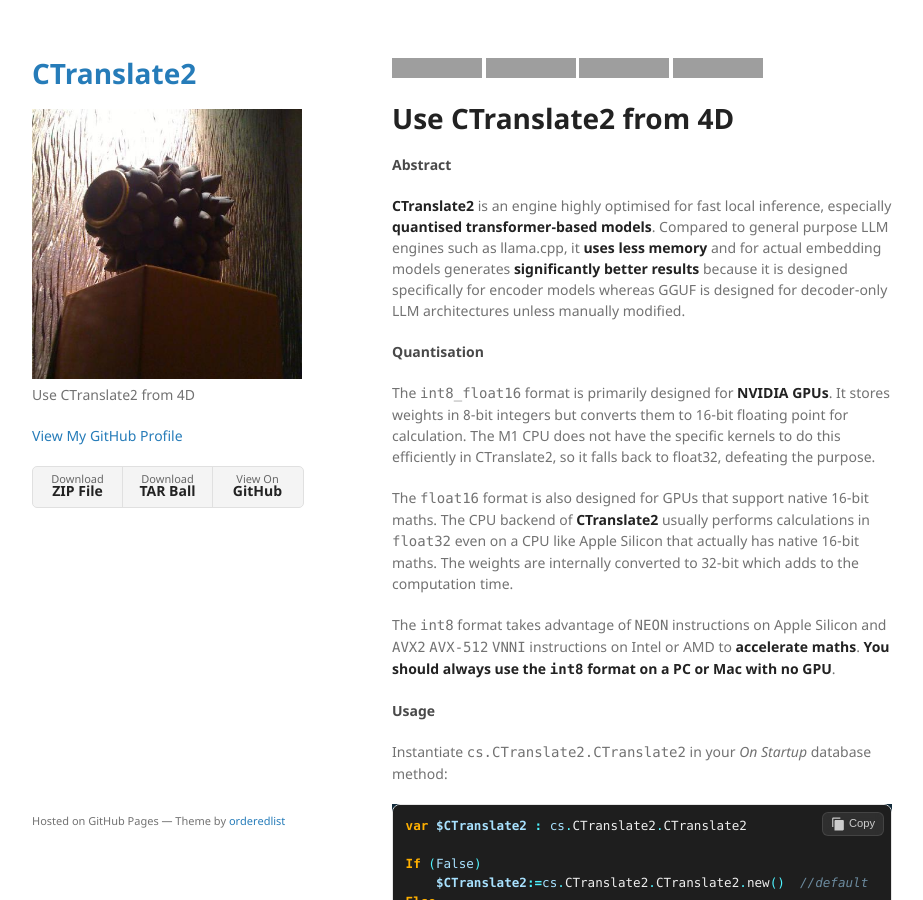
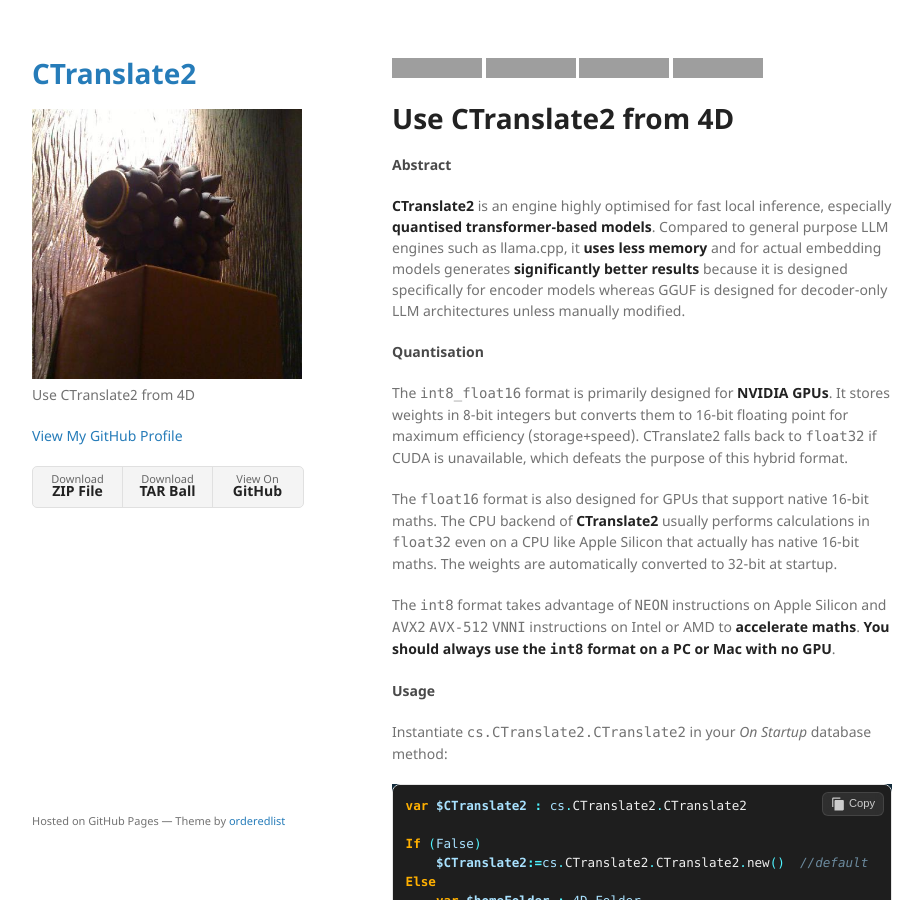
Before and after one commit to miyako/CTranslate2, a Jekyll site: the page built from index.md, in a window 1280 px wide and 900 px high, cut to the strip 0-900 px from the top of the window. Shown: the whole strip, without its empty margins (178-1101 px from the left). Built offline with Jekyll 4.4.1, drawn with Linux system fonts in a browser that asks for light colours; grey boxes are pictures that could not be loaded.

Commit message:
Update index.md

```diff
--- a/index.md
+++ b/index.md
@@ -15,9 +15,9 @@
 
 #### Quantisation
 
-The `int8_float16` format is primarily designed for **NVIDIA GPUs**. It stores weights in 8-bit integers but converts them to 16-bit floating point for calculation. The M1 CPU does not have the specific kernels to do this efficiently in CTranslate2, so it falls back to float32, defeating the purpose.
+The `int8_float16` format is primarily designed for **NVIDIA GPUs**. It stores weights in 8-bit integers but converts them to 16-bit floating point for maximum efficiency (storage+speed). CTranslate2 falls back to `float32` if CUDA is unavailable, which defeats the purpose of this hybrid format.
 
-The `float16` format is also designed for GPUs that support native 16-bit maths. The CPU backend of **CTranslate2** usually performs calculations in `float32` even on a CPU like Apple Silicon that actually has native 16-bit maths. The weights are internally converted to 32-bit which adds to the computation time.
+The `float16` format is also designed for GPUs that support native 16-bit maths. The CPU backend of **CTranslate2** usually performs calculations in `float32` even on a CPU like Apple Silicon that actually has native 16-bit maths. The weights are automatically converted to 32-bit at startup.
 
 The `int8` format takes advantage of `NEON` instructions on Apple Silicon and `AVX2` `AVX-512` `VNNI` instructions on Intel or AMD to **accelerate maths**. **You should always use the `int8` format on a PC or Mac with no GPU**.
 
```
